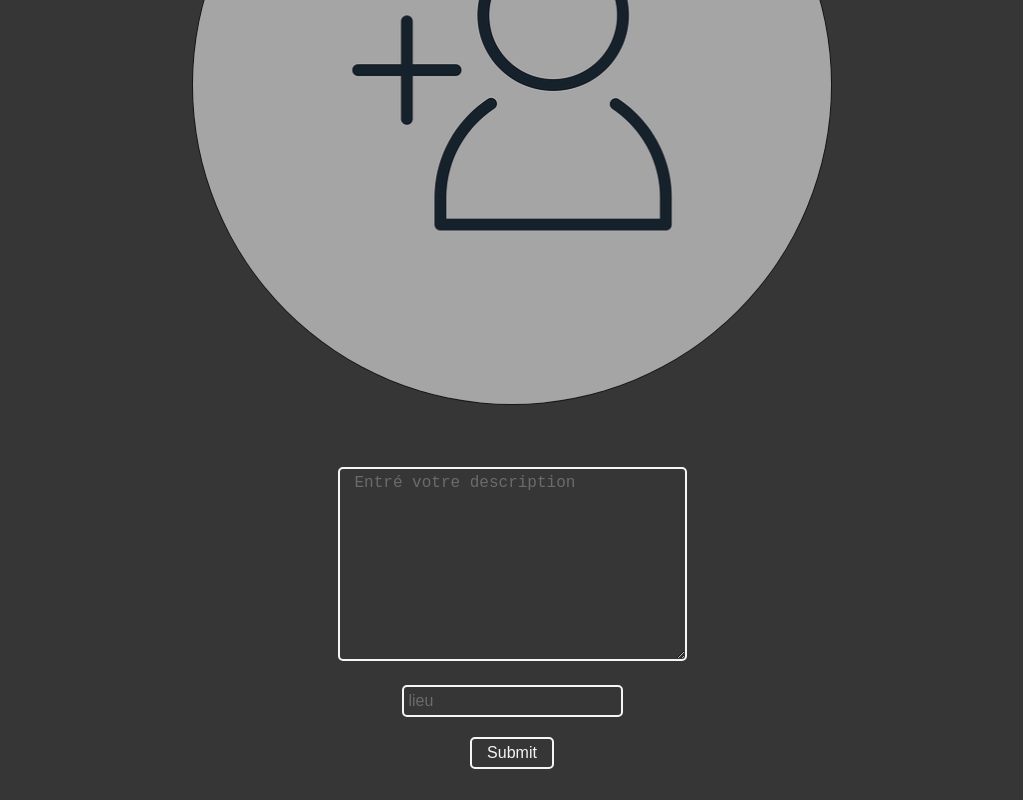
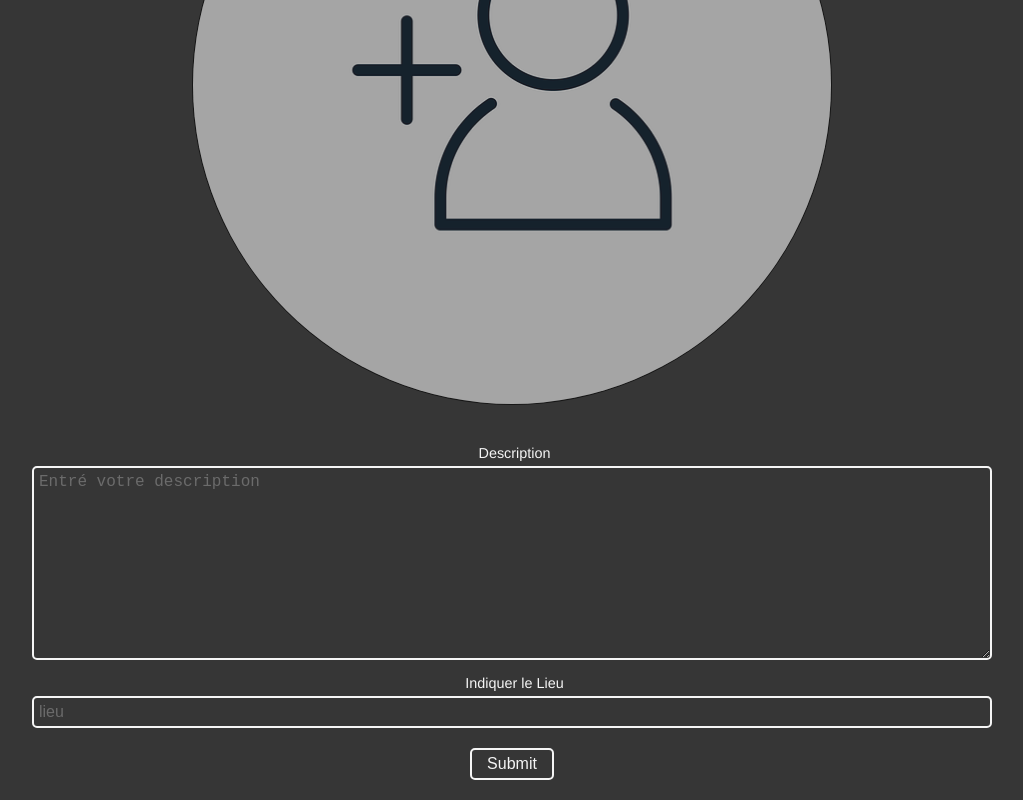
Before and after one commit to chaoukifrej/Fitbook, a Vue app: page /Ajoutpost in a window 1280 px wide. Shown: the part 295-1095 px from the top of the page, without its empty margins (128-1151 px from the left). Built offline with nearby package versions, Linux system fonts and the light colour scheme.

Commit message:
casiment fini le post

```diff
--- a/src/views/Ajoutpost.vue
+++ b/src/views/Ajoutpost.vue
@@ -1,15 +1,21 @@
 <template>
   <div class="ajoutpost">
     <Header />
+    <form action="post">
+      <div class="mainContainer">
         <div class="ajoutphoto">
-      <label for="files" class="btn"
-        ><img
+          <label for="files">
+            <img
               src="../assets/imgUtilisateur.png"
               alt="imgUtilisateur"
               class="imgUtilisateur"
           /></label>
+
           <input id="files" style="visibility:hidden;" type="file" />
+        </div>
+
         <div class="description">
+          <label for="textarea">Description</label>
           <textarea
             placeholder="Entré votre description"
             name="description"
@@ -18,13 +24,16 @@
             rows="10"
           ></textarea>
         </div>
-      <div class="containerLieu">
+        <div class="lieu">
+          <label for="lieu">Indiquer le Lieu</label>
           <input type="text" placeholder="lieu" />
         </div>
+
         <div class="containerBtn">
           <input type="submit" />
         </div>
       </div>
+    </form>
   </div>
 </template>
 
@@ -43,6 +52,8 @@ export default {
     color: transparent;
   }
 
+  /* ajout photo */
+
   .ajoutphoto {
     display: flex;
     flex-direction: column;
@@ -55,7 +66,15 @@ export default {
     }
   }
 
-  input {
+  /* indication description */
+
+  .description {
+    display: flex;
+    flex-direction: column;
+    align-items: center;
+
+    textarea {
+      width: 75vw;
       padding: 5px;
       border: 2px solid whitesmoke;
       border-radius: 5px;
@@ -64,59 +83,66 @@ export default {
       outline: none;
       font-size: 1rem;
       transition: 0.4s;
-
       &::placeholder {
         color: rgb(107, 107, 107);
       }
       &:focus {
         border: 2px solid #ff1616;
       }
-    &:active {
-      transform: scale(0.98);
-      color: whitesmoke;
     }
-  }
-  input[type="submit"] {
-    margin: 20px;
-    font-size: 1rem;
-    padding: 5px 15px;
-    background-color: transparent;
-    border-radius: 5px;
-    outline: none;
-    transition: 0.4s;
-    border: 2px solid whitesmoke;
-
-    &:active {
-      transform: scale(0.98);
-      color: whitesmoke;
-    }
-    &:focus {
-      border: 2px solid #ff1616;
+    label {
+      margin: 15px 0 5px 5px;
+      font-size: 0.9rem;
     }
   }
 
-  textarea {
+  /* indication du lieu */
+
+  .lieu {
+    display: flex;
+    flex-direction: column;
+    align-items: center;
+
+    input {
+      width: 75vw;
+      padding: 5px;
       border: 2px solid whitesmoke;
-    margin: 20px;
+      border-radius: 5px;
+      background-color: transparent;
+      color: whitesmoke;
+      outline: none;
       font-size: 1rem;
-    padding: 5px 15px;
-
-    background-color: transparent;
-    border-radius: 5px;
-    color: #ff1616;
-    outline: none;
       transition: 0.4s;
-
       &::placeholder {
         color: rgb(107, 107, 107);
       }
       &:focus {
         border: 2px solid #ff1616;
       }
+    }
+    label {
+      margin: 15px 0 5px 5px;
+      font-size: 0.9rem;
+      text-align: start;
+    }
+  }
 
+  /* boutton VALIDER */
+
+  input[type="submit"] {
+    margin: 20px;
+    font-size: 1rem;
+    padding: 5px 15px;
+    border: 2px solid whitesmoke;
+    background-color: transparent;
+    border-radius: 5px;
+    color: whitesmoke;
+    outline: none;
+    transition: 0.4s;
     &:active {
       transform: scale(0.98);
-      color: whitesmoke;
+      border: 2px solid #ff1616;
+      color: #ff1616;
     }
   }
 }
```
Lines whose indentation alone changed are shown as unchanged.
